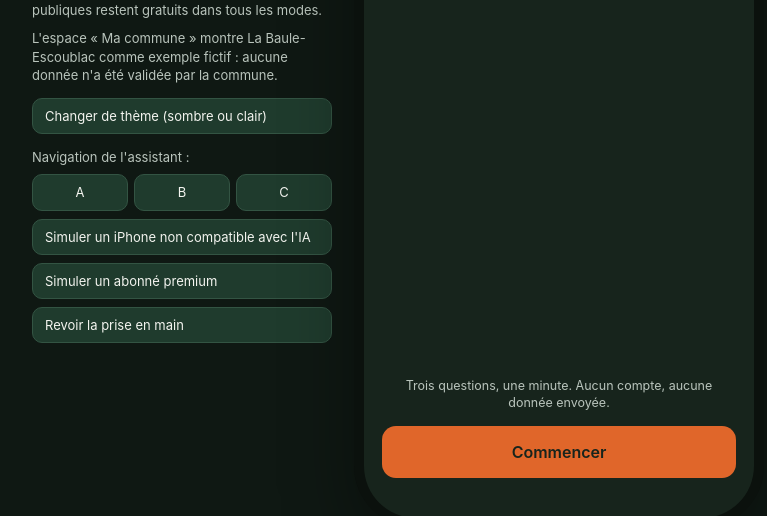
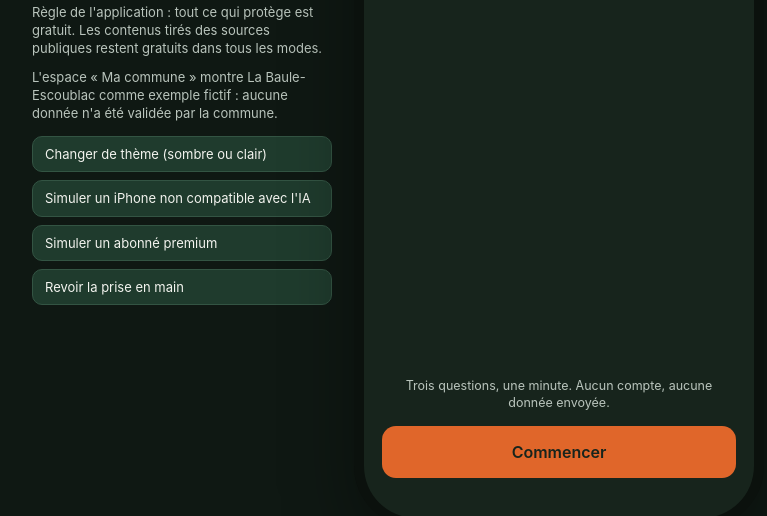
Before and after one commit to devillelonguebenjamin-commits/HUMAN, a plain HTML site: page prototype/maquette_app/index.html in a window 1280 px wide. Shown: the part 350-866 px from the top of the page, without its empty margins (247-1014 px from the left). Drawn offline with Linux system fonts and the light colour scheme.

Commit message:
Variante A retenue ; etude du reseau d'entraide et du RGPD
Co-Authored-By: Claude Opus 5.5 <noreply@anthropic.com>
Claude-Session: https://claude.ai/code/session_01Dft59JDtGFNYy2t7E7R2AT

```diff
--- a/prototype/maquette_app/index.html
+++ b/prototype/maquette_app/index.html
@@ -219,8 +219,6 @@ h3.ic{display:flex;align-items:center;gap:8px}h3.ic .pico{width:24px;height:24px
     <p>L'espace « Ma commune » montre La Baule-Escoublac comme exemple fictif : aucune donnée n'a été validée par la commune.</p>
     <div class="ctrl">
       <button onclick="basculerTheme()">Changer de thème (sombre ou clair)</button>
-      <p style="margin:6px 0 0">Navigation de l'assistant :</p>
-      <div class="variantes"><button onclick="variante('A')">A</button><button onclick="variante('B')">B</button><button onclick="variante('C')">C</button></div>
       <button onclick="basculerIA()" id="bt-ia">Simuler un iPhone non compatible avec l'IA</button>
       <button onclick="basculerPremium()" id="bt-prem">Simuler un abonné premium</button>
       <a href="#e-onb1">Revoir la prise en main</a>
@@ -660,7 +658,6 @@ h3.ic{display:flex;align-items:center;gap:8px}h3.ic .pico{width:24px;height:24px
       </div>
       <h3>Affichage</h3>
       <div class="liste">
-        <div class="ligne"><span class="t">Navigation (maquette)<div class="s" id="lib-variante">A : assistant au centre</div></span><span class="variantes" style="width:130px"><button onclick="variante('A')">A</button><button onclick="variante('B')">B</button><button onclick="variante('C')">C</button></span></div>
         <button class="ligne" onclick="basculerTheme()"><span class="t">Thème</span><span class="mini" id="lib-theme">Sombre</span></button>
         <div class="ligne"><span class="t">Taille du texte</span><span class="mini">Réglage de l'iPhone</span></div>
       </div>
```
Also changed, not shown: 5 other files.
